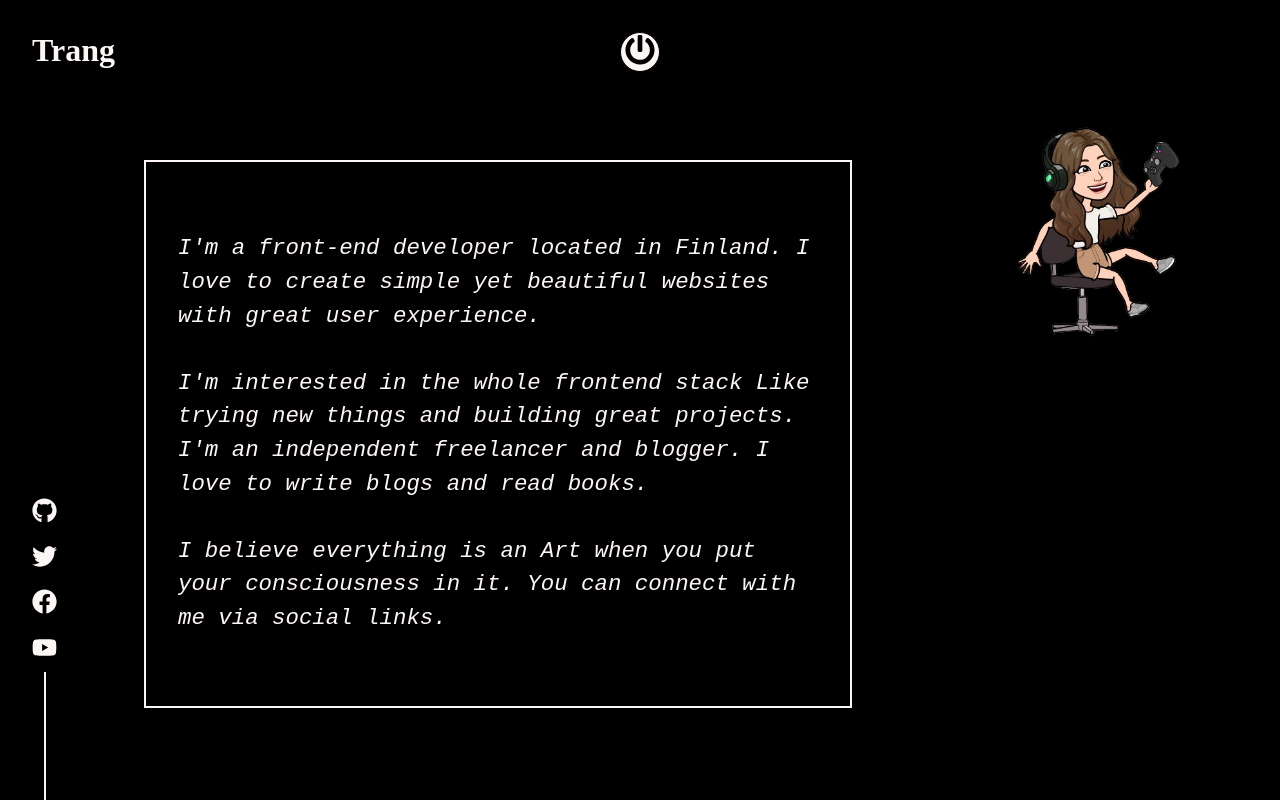
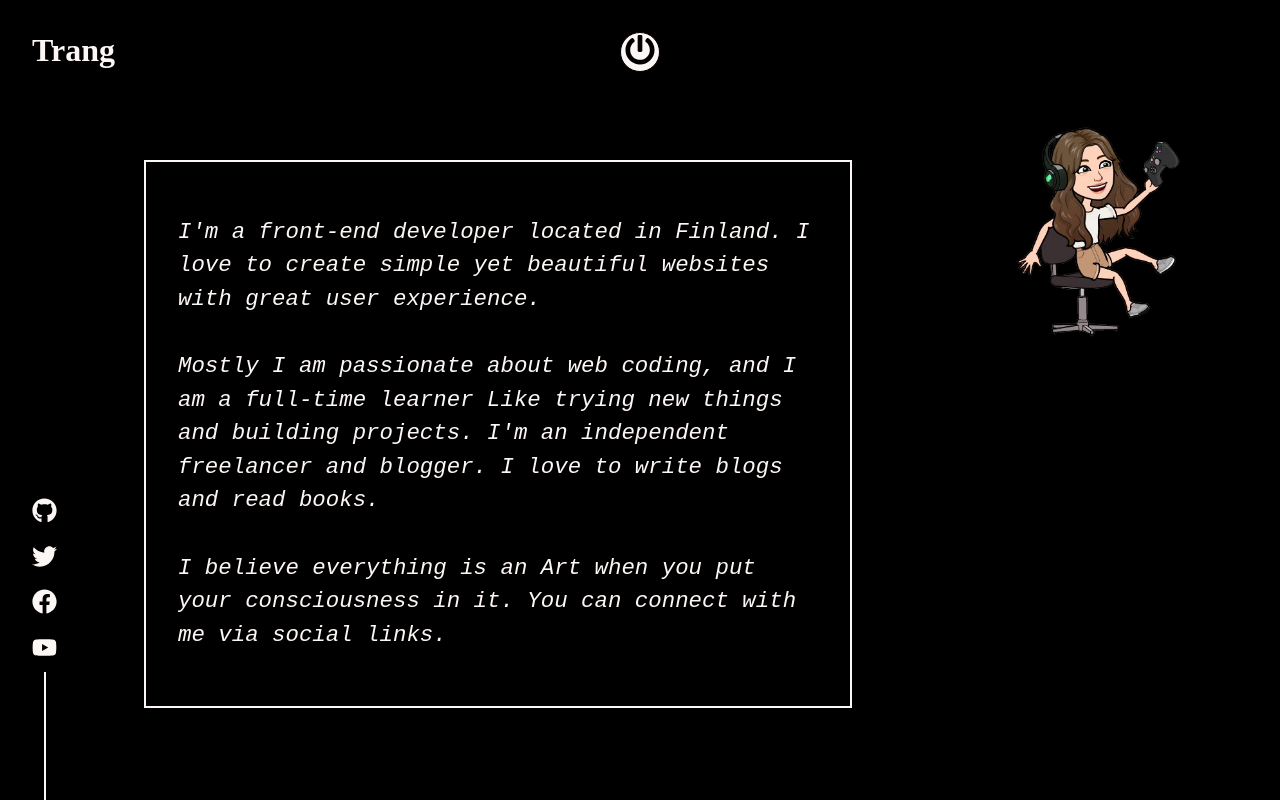
Before and after one commit to chieutrangg/react-portfolio, a React (Create React App) app: page /about in a window 1280 px wide. Built offline with nearby package versions, Linux system fonts and the light colour scheme.

Commit message:
about page

```diff
--- a/src/components/AboutPage.js
+++ b/src/components/AboutPage.js
@@ -27,7 +27,7 @@ const AboutPage = () => {
         <Main>
         I'm a front-end developer located in Finland. I love to create simple yet beautiful websites with great user experience.
         <br /> <br/>
-        I'm interested in the whole frontend stack Like trying new things and building great projects. I'm an independent freelancer and blogger. I love to write blogs and read books.
+        Mostly I am passionate about web coding, and I am a full-time learner Like trying new things and building projects. I'm an independent freelancer and blogger. I love to write blogs and read books.
         <br/> <br/>
         I believe everything is an Art when you put your consciousness in it. You can connect with me via social links.
         </Main>
```
